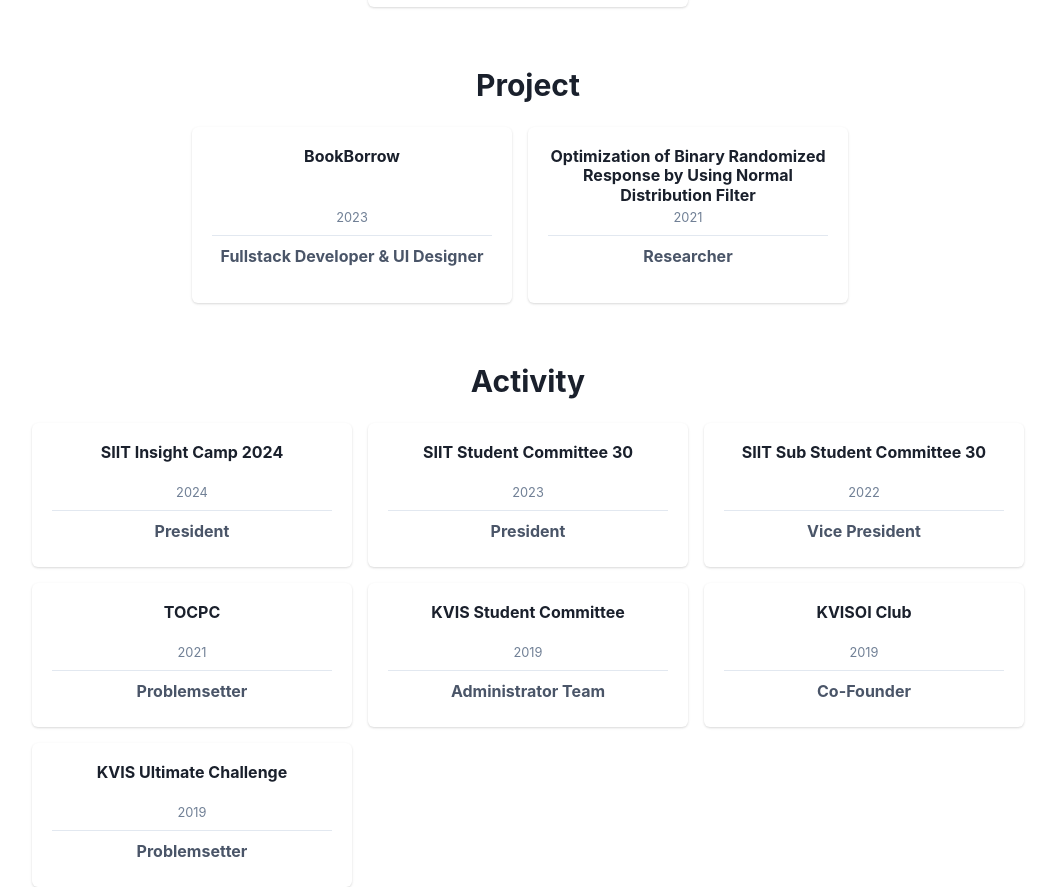
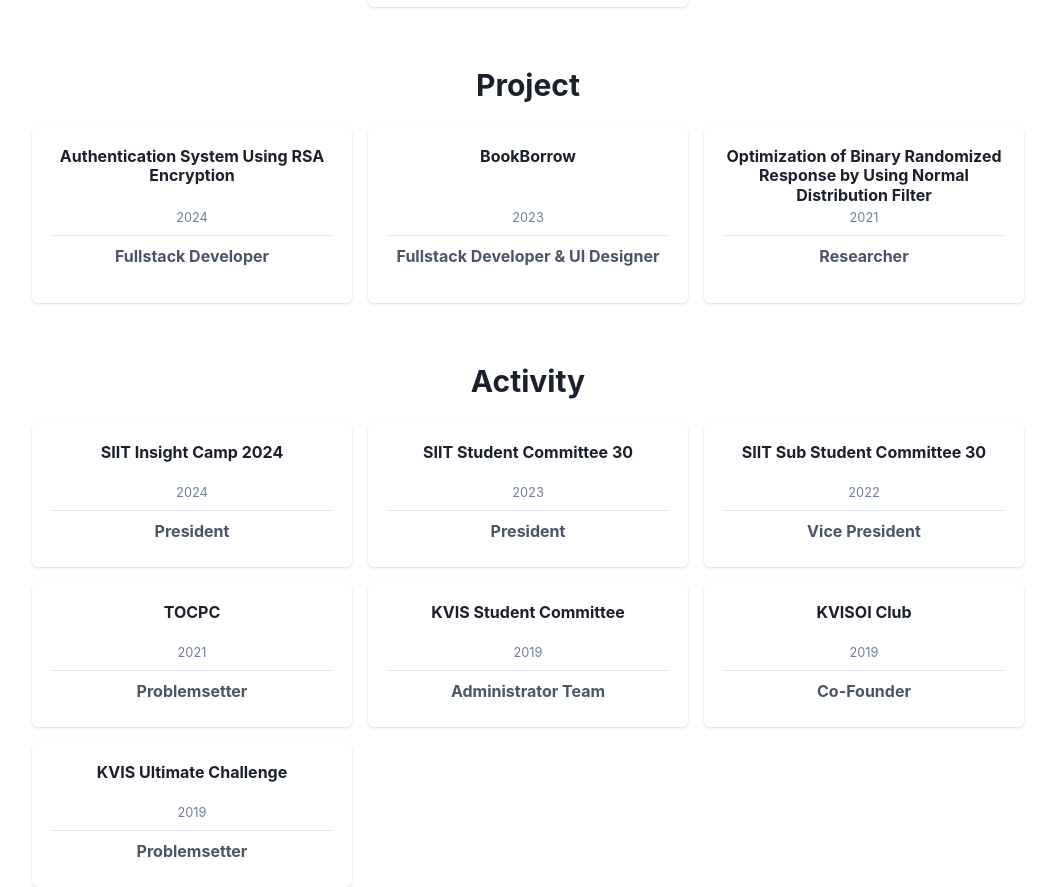
Before and after one commit to T0peerakarn/my-resume, a React (Vite) app: page / in a window 1280 px wide. Shown: the part 3220-4107 px from the top of the page, without its empty margins (112-1167 px from the left). Built offline with nearby package versions, Linux system fonts and the light colour scheme.

Commit message:
Update experience-project

```diff
--- a/src/contents/experiences.js
+++ b/src/contents/experiences.js
@@ -18,6 +18,12 @@
         }
     ],
     projects: [
+        {
+            name: 'Authentication System Using RSA Encryption',
+            year: '2024',
+            role: 'Fullstack Developer',
+            link: 'https://github.com/T0peerakarn/authentication-rsa'
+        },
         {
             name: 'BookBorrow',
             year: '2023',
```
